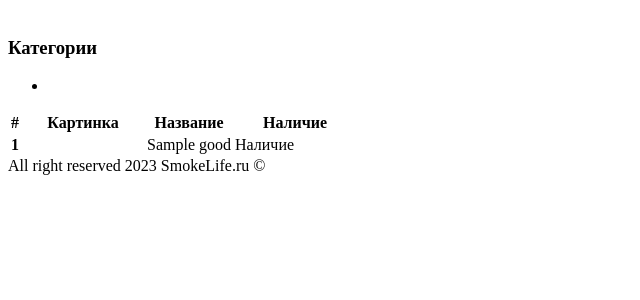
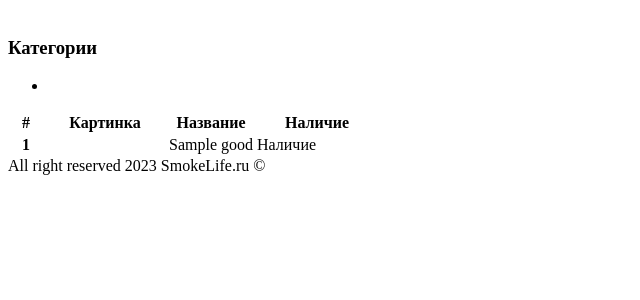
Before and after one commit to cn13/tg-insales, a Yii app: template views/category/view.php in a window 1280 px wide. Shown: the part 26-326 px from the top of the page, without its empty margins (0-640 px from the left). Run offline with PHP 8.4 and a stand-in for Yii, Linux system fonts and the light colour scheme; the template is opened without the code that fills it: most values are stand-ins (such as "Sample title", 1, 10 or a date in 2020); data that the repository does not hold is empty; some libraries are stand-ins or nearby versions.

Commit message:
receipts

```diff
--- a/views/category/view.php
+++ b/views/category/view.php
@@ -31,7 +31,7 @@
 <table class="table table-hover table-image">
     <thead>
     <tr>
-        <th>#</th>
+        <th style="width: 30px;">#</th>
         <th style="width: 120px;">Картинка</th>
         <th>Название</th>
         <th style="width: 120px;">Наличие</th>
```
